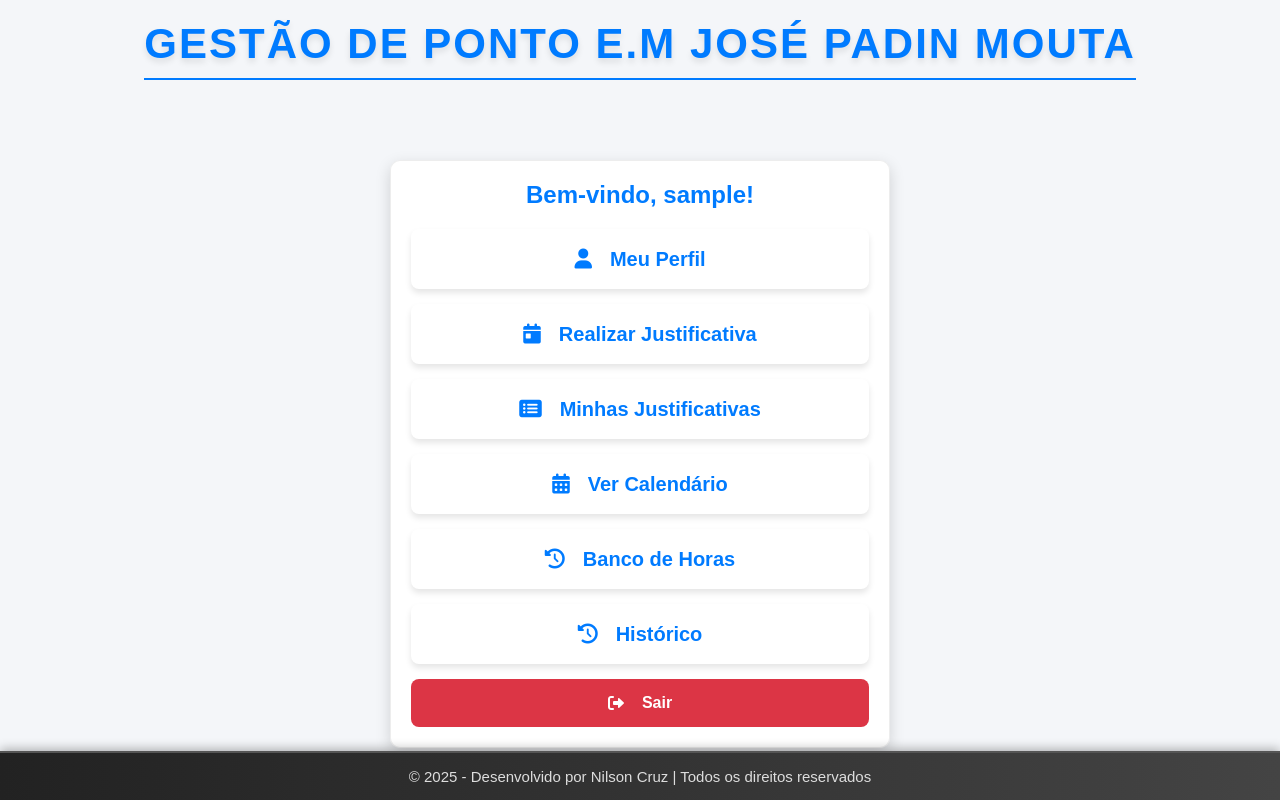
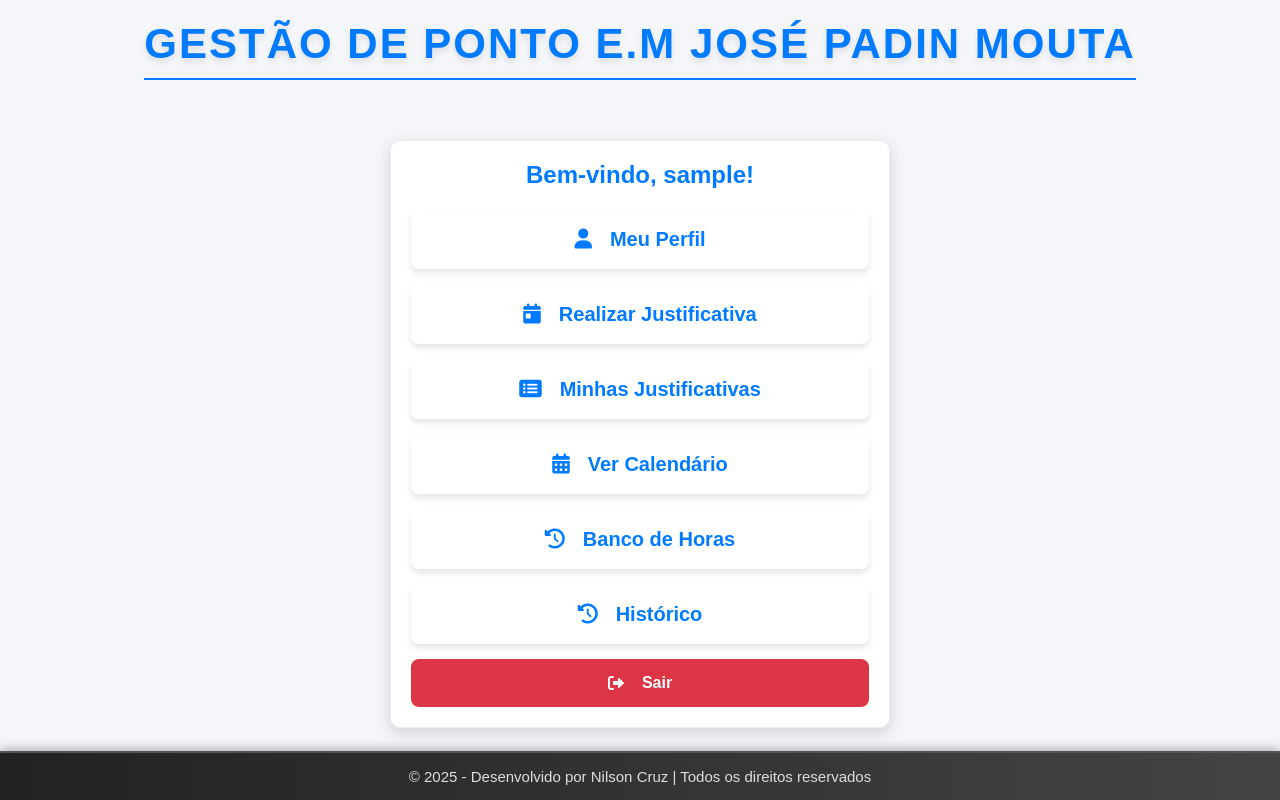
Before and after one commit to nilcruz94/gestao-padin, a Flask app: page /index in a window 1280 px wide. Run offline with Flask 3, Linux system fonts and the light colour scheme; the visitor is signed in with stand-in values (Sample User, id 1).

Commit message:
alteracao index.html

```diff
--- a/templates/index.html
+++ b/templates/index.html
@@ -37,6 +37,11 @@
 
     a:hover {
         text-decoration: none; /* Remover qualquer efeito de sublinhado ou cor */
+    }
+
+    .container {
+        margin-bottom: 60px;
+        margin-top: 20px;
     }
 
 </style>
```
